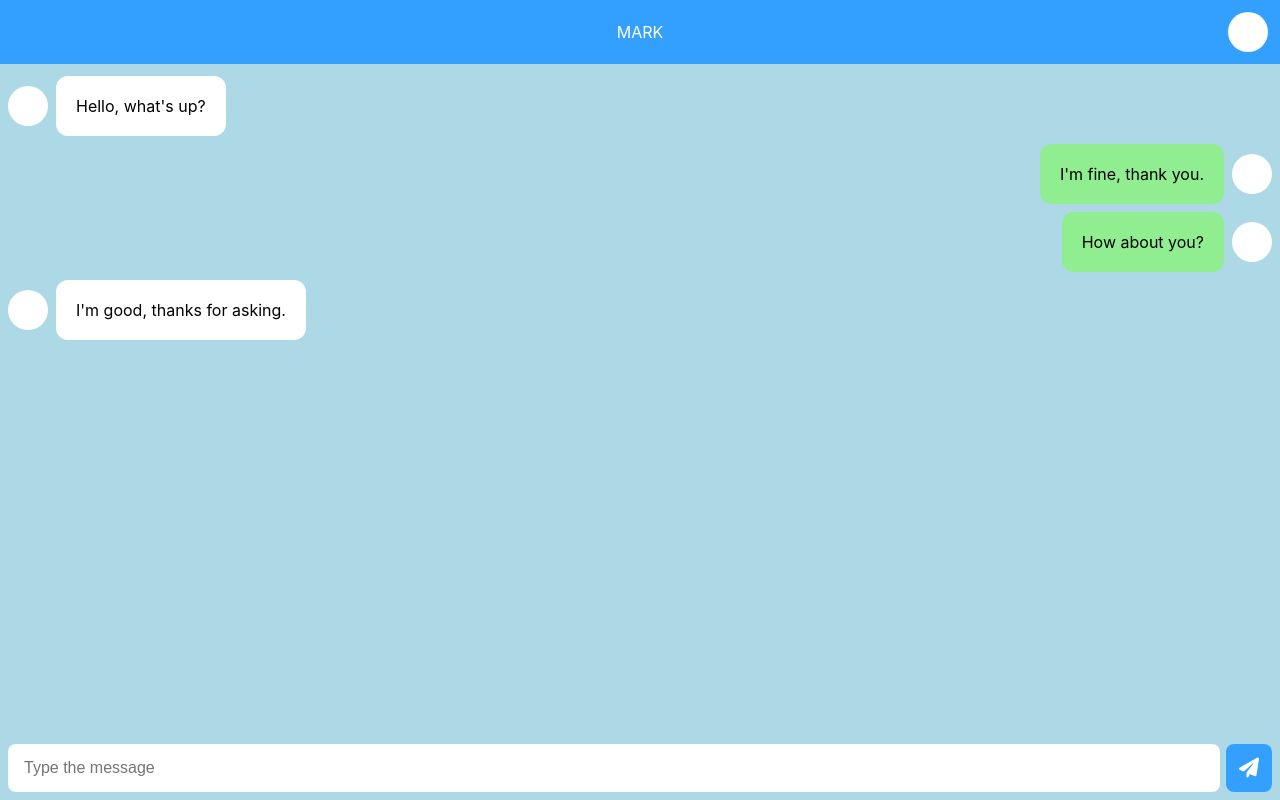
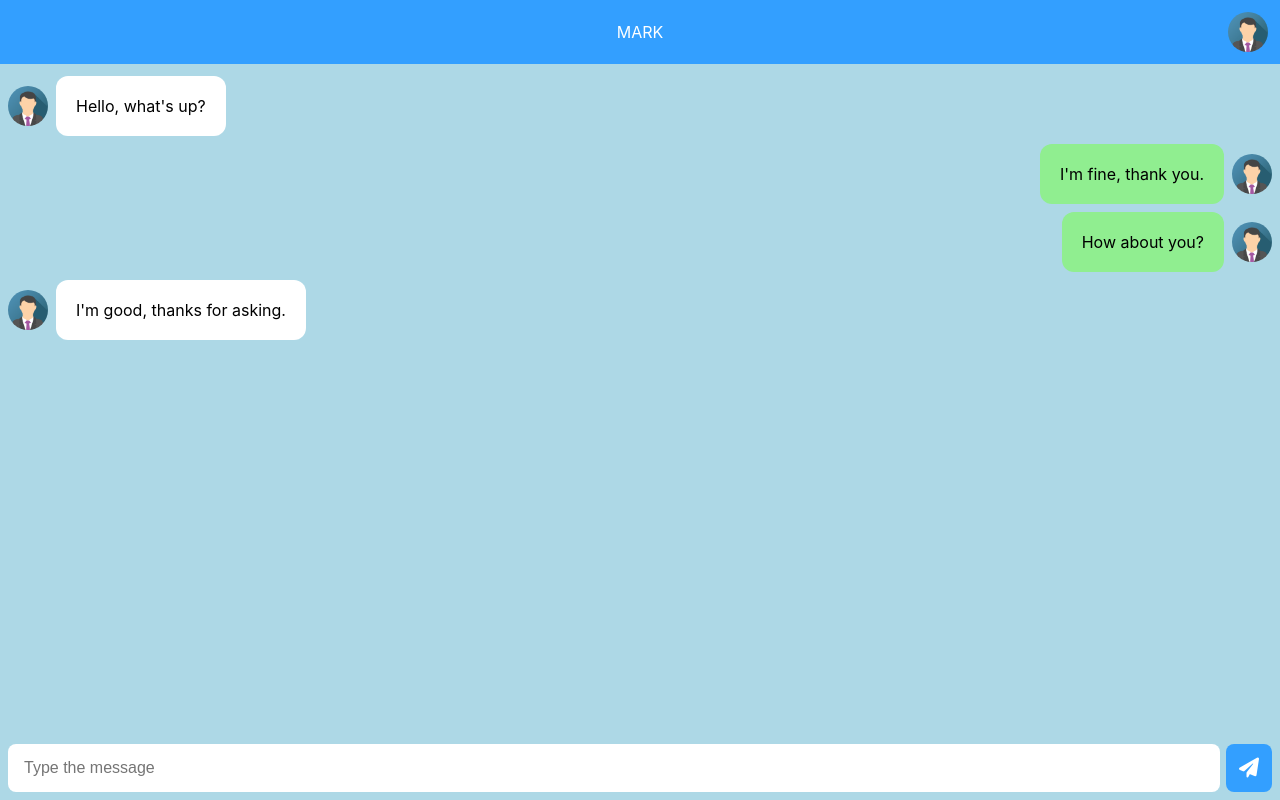
Before and after one commit to suttirakcha/cc20-homework05, a plain HTML site: page index.html in a window 1280 px wide. Drawn offline with Linux system fonts and the light colour scheme.

Commit message:
Add avatar file

```diff
--- a/styles.css
+++ b/styles.css
@@ -3,6 +3,10 @@ body {
   font-size:16px;
   padding:0;
   margin:0;
+}
+
+:root {
+  --avatar-size:40px;
 }
 
 .chat-message,
@@ -33,11 +37,13 @@ body {
 }
 
 .avatar {
-  width:40px;
-  height:40px;
+  width:var(--avatar-size);
+  height:var(--avatar-size);
   border-radius:9999px;
   background-color:white;
   display:inline-flex;
+  background:url('./assets/img_avatar.png');
+  background-size:var(--avatar-size);
 }
 
 .container {
```
Also changed, not shown: assets/img_avatar.png (added), 2 other files.
